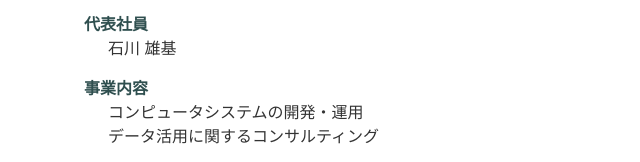
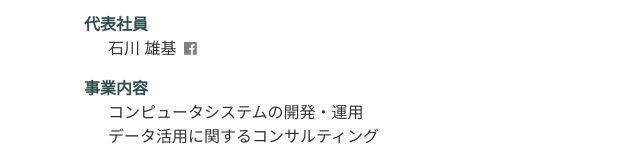
Before and after one commit to hotolab/hotolab.github.io, a plain HTML site: page index.html in a window 1280 px wide. Shown: the part 728-890 px from the top of the page, 332-972 px from the left. Drawn offline with nearby package versions, Linux system fonts and the light colour scheme.

Commit message:
add facebook link

```diff
--- a/index.html
+++ b/index.html
@@ -21,7 +21,14 @@
         <dt>設立</dt>
         <dd>2019年12月13日</dd>
         <dt>代表社員</dt>
-        <dd>石川 雄基</dd>
+        <dd>
+          石川 雄基
+          <a href="https://facebook.com/hoto17296" target="_blank" title="Facebook">
+            <svg class="facebook-icon" xmlns="http://www.w3.org/2000/svg" viewBox="0 0 24 24">
+              <path d="M22.675 0h-21.35c-.732 0-1.325.593-1.325 1.325v21.351c0 .731.593 1.324 1.325 1.324h11.495v-9.294h-3.128v-3.622h3.128v-2.671c0-3.1 1.893-4.788 4.659-4.788 1.325 0 2.463.099 2.795.143v3.24l-1.918.001c-1.504 0-1.795.715-1.795 1.763v2.313h3.587l-.467 3.622h-3.12v9.293h6.116c.73 0 1.323-.593 1.323-1.325v-21.35c0-.732-.593-1.325-1.325-1.325z"/>
+            </svg>
+          </a>
+        </dd>
         <dt>事業内容</dt>
         <dd>コンピュータシステムの開発・運用</dd>
         <dd>データ活用に関するコンサルティング</dd>
--- a/style.css
+++ b/style.css
@@ -47,3 +47,17 @@ main > dl > dt {
 main > dl > dd {
   margin-left: 1.5em;
 }
+
+svg.facebook-icon {
+  fill: grey;
+  width: .8em;
+  height: .8em;
+  vertical-align: top;
+  margin-top: .3em;
+  margin-left: .2em;
+}
+
+a:hover > svg.facebook-icon,
+a:active > svg.facebook-icon {
+  fill: #4267b2;
+}
```
